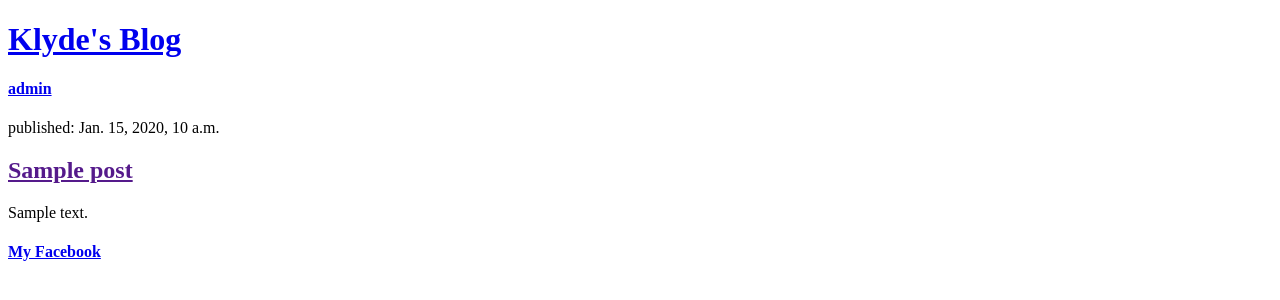
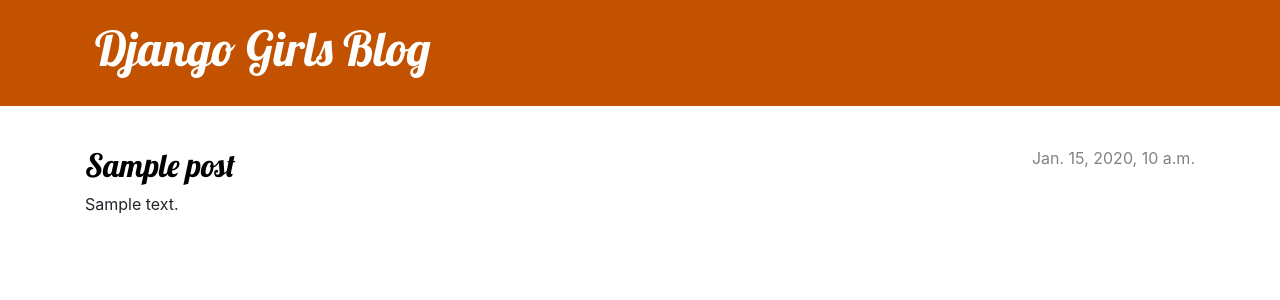
Before and after one commit to klydey0202/my-first-blog, a Django app: page / in a window 1280 px wide. Shown: the top 300 px of the page. Run offline with Django 3.2, Linux system fonts and the light colour scheme; tables that the repository leaves empty hold one stand-in row (values such as "Sample post").

Commit message:
Added view and template for detailed blog post as weel as css for the site.

```diff
--- /dev/null
+++ b/blog/static/css/blog.css
@@ -0,0 +1,75 @@
+h1 a, h2 a {
+	color:  #c25100;
+	font-family: 'Lobster';
+}
+
+.page-header {
+    background-color: #C25100;
+    margin-top: 0;
+    margin-bottom: 40px;
+    padding: 20px 20px 20px 40px;
+}
+
+.page-header h1,
+.page-header h1 a,
+.page-header h1 a:visited,
+.page-header h1 a:active {
+    color: #ffffff;
+    font-size: 36pt;
+    text-decoration: none;
+}
+
+h1,
+h2,
+h3,
+h4 {
+    font-family: 'Lobster', cursive;
+}
+
+.date {
+    color: #828282;
+}
+
+.save {
+    float: right;
+}
+
+.post-form textarea,
+.post-form input {
+    width: 100%;
+}
+
+.top-menu,
+.top-menu:hover,
+.top-menu:visited {
+    color: #ffffff;
+    float: right;
+    font-size: 26pt;
+    margin-right: 20px;
+}
+
+.post {
+    margin-bottom: 70px;
+}
+
+.post h2 a,
+.post h2 a:visited {
+    color: #000000;
+}
+
+.post > .date,
+.post > .actions {
+    float: right;
+}
+
+.btn-default,
+.btn-default:visited {
+    color: #C25100;
+    background: none;
+    border-color: #C25100;
+}
+
+.btn-default:hover {
+    color: #FFFFFF;
+    background-color: #C25100;
+}
--- /dev/null
+++ b/blog/templates/blog/base.html
@@ -0,0 +1,25 @@
+{% load static %}
+<!DOCTYPE html>
+<html>
+<head>
+	<title>K BLOGGS</title>
+	<link href="//fonts.googleapis.com/css?family=Lobster&subset=latin,latin-ext" rel="stylesheet" type="text/css">
+	<link rel="stylesheet" href="https://cdn.jsdelivr.net/npm/bootstrap@4.5.3/dist/css/bootstrap.min.css" integrity="sha384-TX8t27EcRE3e/ihU7zmQxVncDAy5uIKz4rEkgIXeMed4M0jlfIDPvg6uqKI2xXr2" crossorigin="anonymous">
+	<link rel="stylesheet" href="{% static 'css/blog.css' %}">
+</head>
+<body>
+    <header class="page-header">
+      <div class="container">
+          <h1><a href="/">Django Girls Blog</a></h1>
+      </div>
+    </header>
+    <main class="container">
+        <div class="row">
+            <div class="col">
+            {% block content %}
+            {% endblock %}
+            </div>
+        </div>
+    </main>
+</body>
+</html>
--- a/blog/templates/blog/post_list.html
+++ b/blog/templates/blog/post_list.html
@@ -1,22 +1,13 @@
-<!DOCTYPE html>
-<html>
-<head>
-	<title>K BLOGGS</title>
-</head>
-<body>
-	<header>
-		<h1><a href="/">Klyde's Blog</a></h1> <h4><a href="https://klydey0202.pythonanywhere.com/admin/">admin</a></h4>
-	</header>
+{% extends 'blog/base.html' %}
 
-	{% for post in posts %}
-    	<article>
-        	<time>published: {{ post.published_date }}</time>
-        	<h2><a href="">{{ post.title }}</a></h2>
-        	<p>{{ post.text|linebreaksbr }}</p>
-    	</article>
-	{% endfor %}
-
-	<h4><a href="https://www.facebook.com/N.KFLV/">My Facebook</a></h4>
-
-</body>
-</html>
+{% block content %}
+    {% for post in posts %}
+        <article class="post">
+            <time class="date">
+                {{ post.published_date }}
+            </time>
+            <h2><a href="{% url 'post_detail' pk=post.pk %}">{{ post.title }}</a></h2>
+            <p>{{ post.text|linebreaksbr }}</p>
+        </article>
+    {% endfor %}
+{% endblock %}
--- a/blog/urls.py
+++ b/blog/urls.py
@@ -3,4 +3,5 @@ from . import views
 
 urlpatterns = [
 	path('', views.post_list, name='post_list'),
+	path('post/<int:pk>/', views.post_detail, name='post_detail'),
 ]
--- a/blog/views.py
+++ b/blog/views.py
@@ -1,9 +1,14 @@
 from django.shortcuts import render
 from django.utils import timezone
 from .models import Post
+from django.shortcuts import render, get_object_or_404
 
 # Create your views here.
 
 def post_list(request):
 	posts = Post.objects.filter(published_date__lte=timezone.now()).order_by('published_date')
 	return render(request, 'blog/post_list.html', {'posts' : posts})
+
+def post_detail(request, pk):
+	posts = get_object_or_404(Post, pk=pk)
+	return render(request, 'blog/post_detail.html', {'post' : posts})
```
Also changed, not shown: blog/templates/blog/post_detail.html (added, +13 -0 lines).
